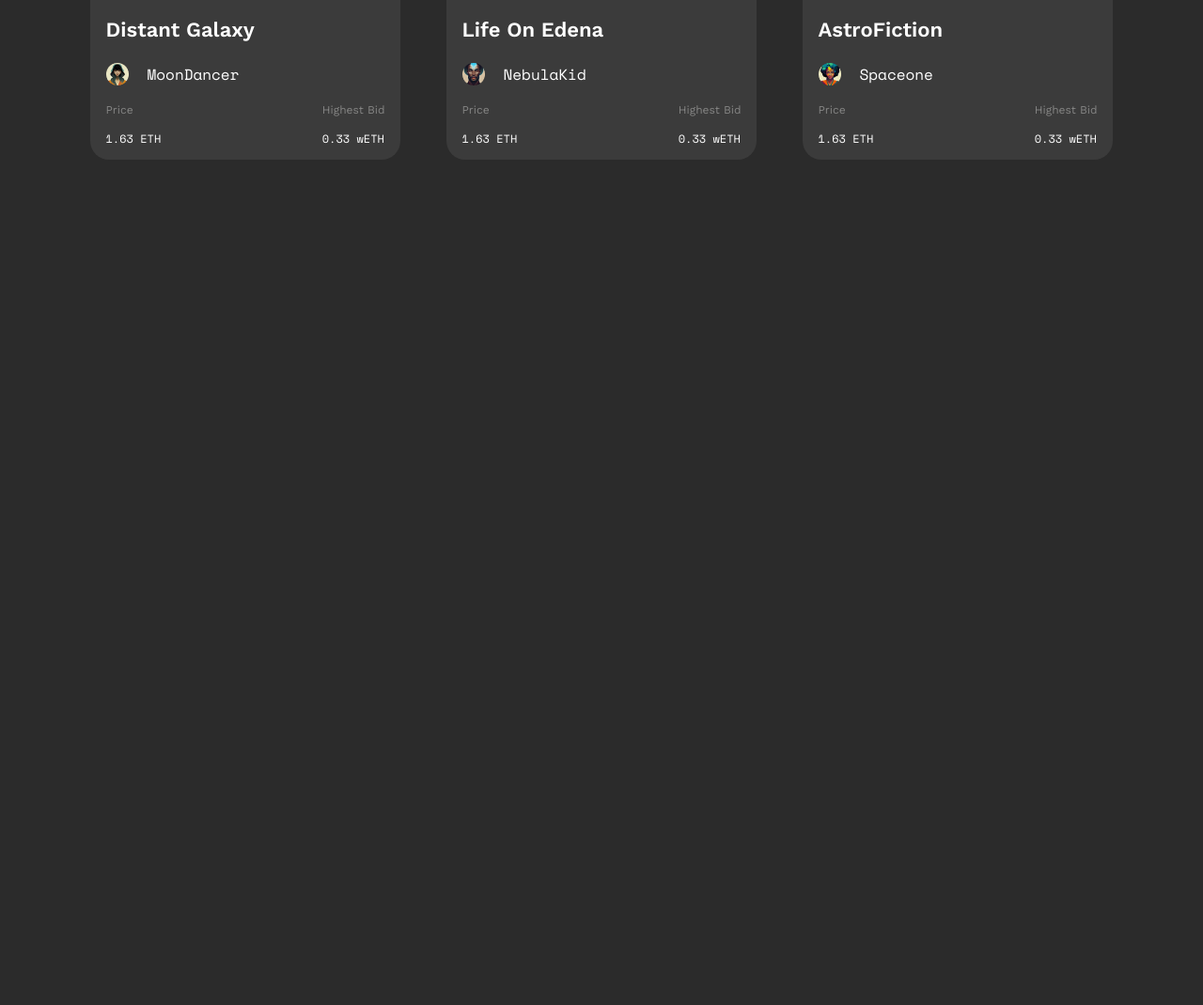
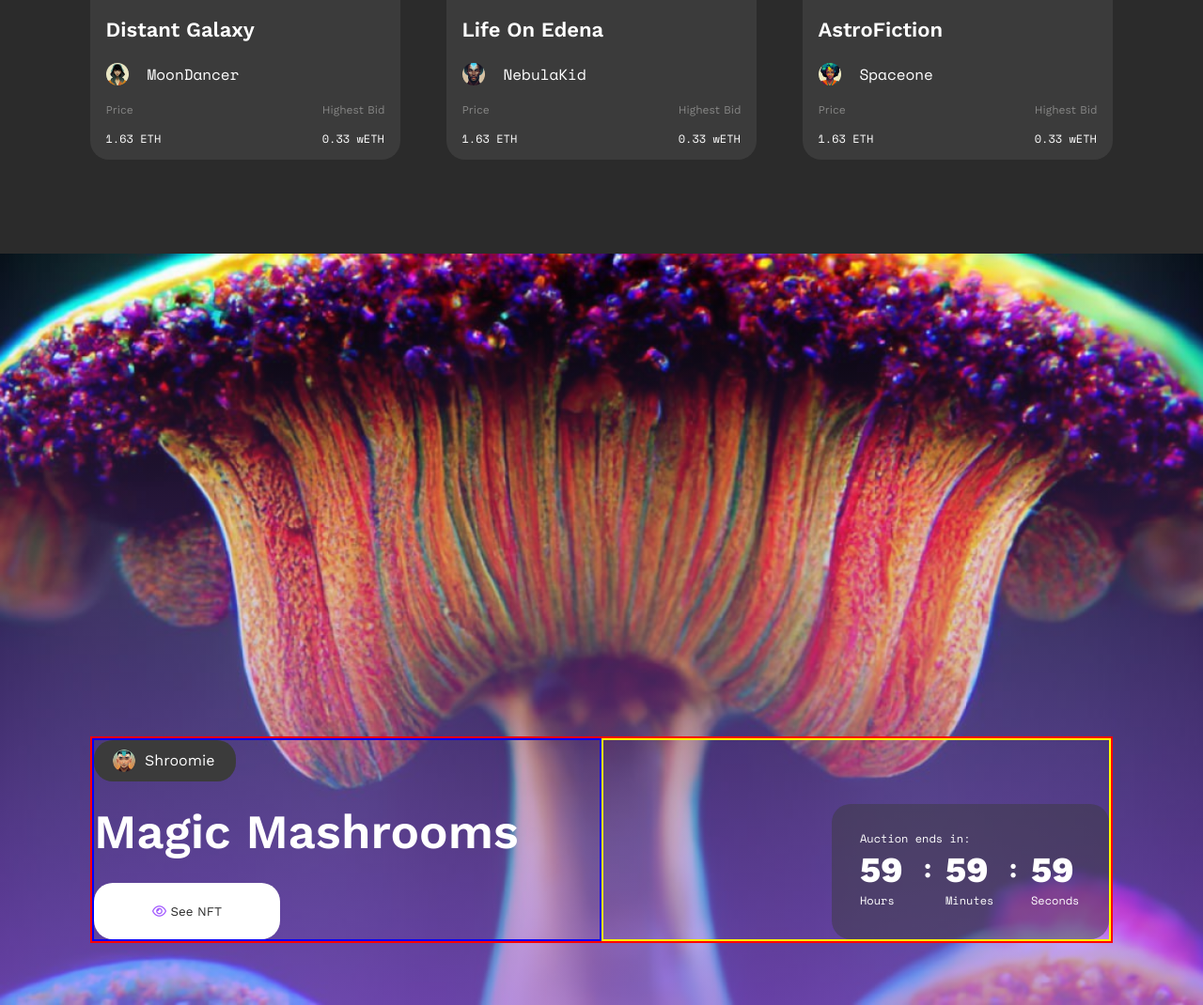
Before and after one commit to Bekoltiboyev/NFT-css-full_responsive, a plain HTML site: page index.html in a window 1280 px wide. Shown: the part 4006-5076 px from the top of the page at 94% size. Before the commit the page ends 4276 px from the top, so only its background shows below. Drawn offline with nearby package versions, Linux system fonts and the light colour scheme.

Commit message:
bg megic section qoshildi

```diff
--- a/index.html
+++ b/index.html
@@ -429,6 +429,46 @@
 
     </div>
 
+    <!-- bg magec section start -->
+
+    <div class="bg_megic">
+        <div class="megic_container">
+            <div class="megic_left">
+                <div class="avatar_megic">
+                    <img src="./images/megic_avatar.png" alt="">
+                    <p class="avatar_megic_text">Shroomie</p>
+                </div>
+                <p class="magic_mashrooms">Magic Mashrooms</p>
+                <button class="megic_btn"><i class="fa-regular fa-eye"></i> See NFT</button>
+            </div>
+            <div class="megic_right">
+                <div class="time_box">
+                    <p class="time_title">Auction ends in:</p>
+                    <div class="time_item_box">
+                        <div class="date">
+                            <p>59</p>
+                            <p>Hours</p>
+                        </div>
+                        <div class="dot_time">
+                            <p>:</p>
+                        </div>
+                        <div class="date">
+                            <p>59</p>
+                            <p>Minutes</p>
+                        </div>
+                        <div class="dot_time">
+                            <p>:</p>
+                        </div>
+                        <div class="date">
+                            <p>59</p>
+                            <p>Seconds</p>
+                        </div>
+                    </div>
+                </div>
+            </div>
+        </div>
+    </div>
+
 
 
 </body>
--- a/style.css
+++ b/style.css
@@ -580,6 +580,138 @@ body {
     font-weight: 400;
     font-size: 12px;
     line-height: 13px;
+    font-family: 'Space Mono', monospace;
+}
+
+/* megic style start */
+.bg_megic{
+    width: 100%;
+    height: 100vh;
+    background: linear-gradient(to bottom,rgba(0, 0, 0, 0), rgba(159, 96, 246, 0.647)), url('./images/photo_2023-09-16_16-56-29.jpg');
+    background-repeat: no-repeat;
+    background-size: cover;
+    background-position: center;
+    position: relative;
+}
+.megic_container{
+    width: 85%;
+    margin: 0 auto;
+    height: 220px;
+    border: 2px solid red;
+    position: absolute;
+    left: 50%;
+    bottom: 0;
+    transform: translate(-50%, -30%);
+    display: flex;
+}
+.megic_left{
+    width: 50%;
+    height: 100%;
+    border: 2px solid blue;
+    display: grid;
+    align-content: space-between;
+}
+.avatar_megic{
+    display: flex;
+    column-gap: 10px;
+    width: 151px;
+    height: 44px;
+    border-radius: 20px;
+    background-color: #3B3B3B;
+    align-items: center;
+    padding: 0 20px;
+}
+.avatar_megic img{
+    object-fit: cover;
+    width: 24px;
+    height: 24px;
+    border-radius: 50%;
+}
+.avatar_megic_text{
+    font-weight: 400;
+    font-size: 16px;
+    line-height: 22px;
+    color: var(--oq);
+}
+.magic_mashrooms{
+    font-weight: 600;
+    font-size: 51px;
+    line-height: 56px;
+    color: var(--oq);
+}
+.megic_btn{
+    width: 198px;
+    height: 60px;
+    border-radius: 20px;
+    color: #2B2B2B;
+    background-color: var(--oq);
+    border: none;
+}
+.megic_btn i{
+    color: var(--bg);
+}
+.megic_right{
+    width: 50%;
+    height: 100%;
+    border: 2px solid yellow;
+    display: flex;
+    justify-content: flex-end;
+    align-items: flex-end;
+}
+.time_box{
+    width: 295px;
+    height: 144px;
+    background-color: #3b3b3b7b;
+    border-radius: 20px;
+    padding: 30px;
+}
+.time_title{
+    font-weight: 400;
+    font-size: 12px;
+    line-height: 13px;
+    color: var(--oq);
+    font-family: 'Space Mono', monospace;
+    width: 235px;
+    height: 13px;
+}
+.time_item_box{
+    width: 235px;
+    height: 61px;
+    margin-top: 5px;
+    display: flex;
+    justify-content: space-between;
+}
+.date{
+    width: 53px;
+    height: 100%;
+    display: grid;
+    align-content: space-between;
+}
+.date p:nth-child(1){
+    font-weight: 700;
+    font-size: 38px;
+    line-height: 45px;
+    color: var(--oq);
+}
+.date p:nth-child(2){
+    font-weight: 400;
+    font-size: 12px;
+    line-height: 13px;
+    color: var(--oq);
+    font-family: 'Space Mono', monospace;
+}
+.dot_time{
+    width: 18px;
+    height: 39px;
+    display: flex;
+    justify-content: center;
+    align-items: center;
+}
+.dot_time p{
+    font-weight: 700;
+    font-size: 28px;
+    line-height: 39px;
+    color: var(--oq);
     font-family: 'Space Mono', monospace;
 }
 
```
Also changed, not shown: images/megic_avatar.png (added), images/photo_2023-09-16_16-56-29.jpg (added).
